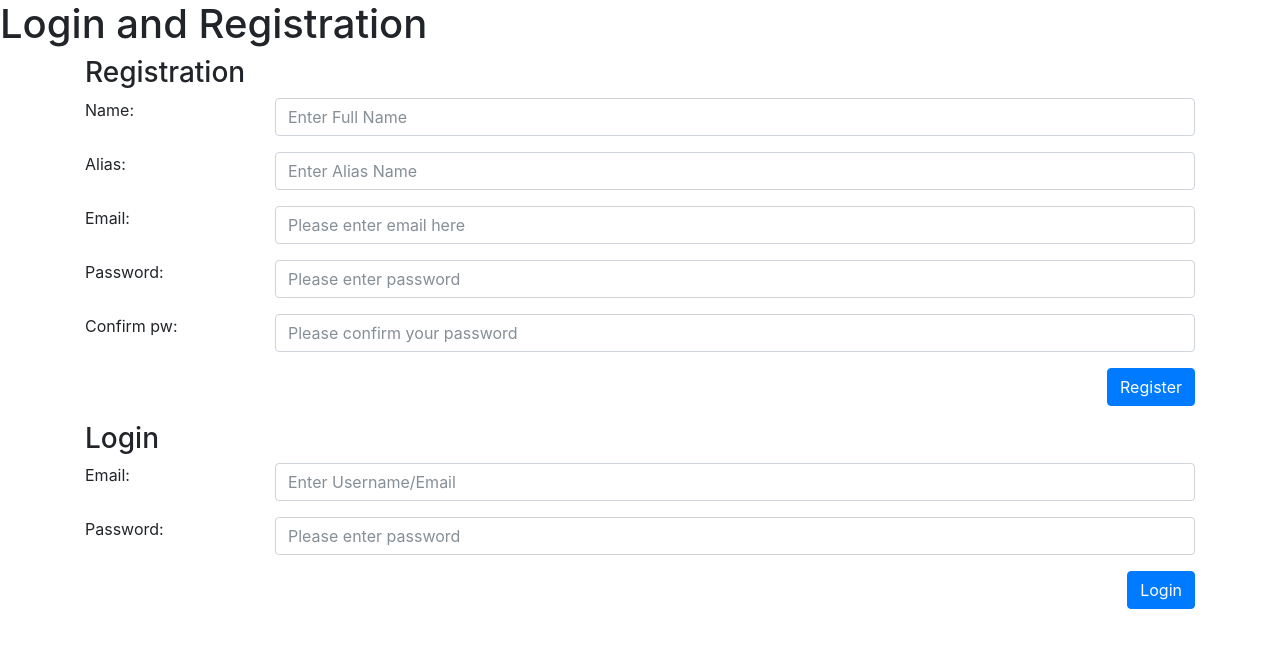
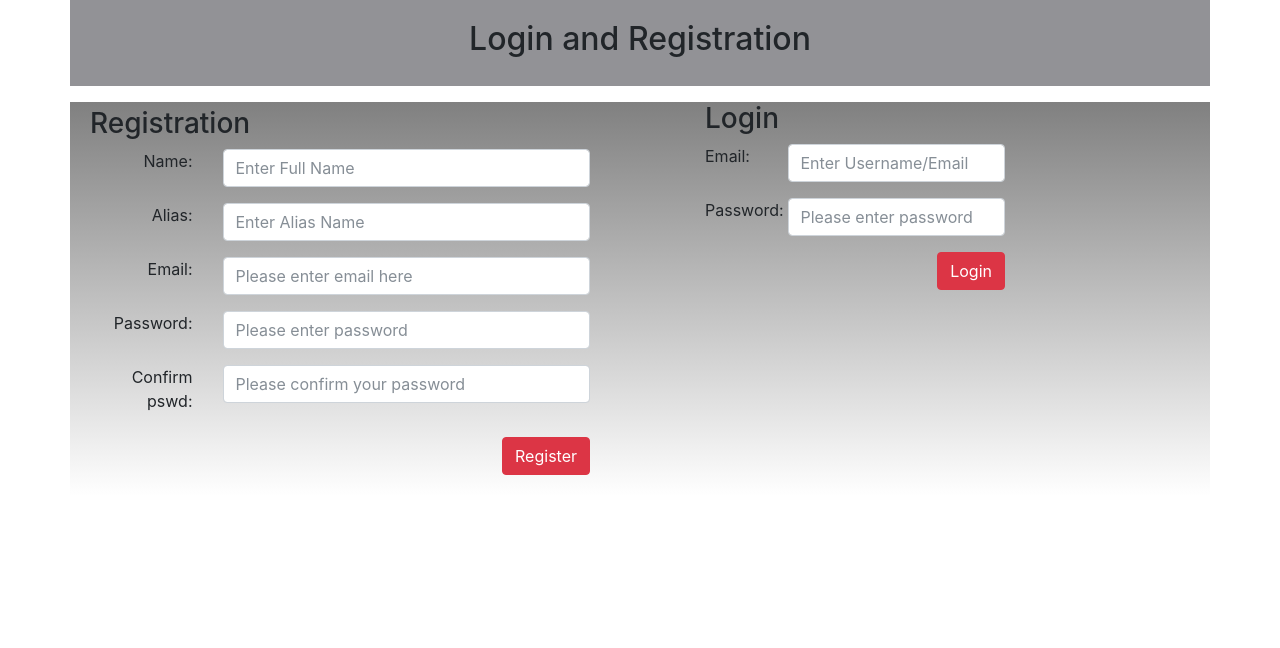
Before and after one commit to jinalpatel29/belt_reviewer, a Django app: page / in a window 1280 px wide. Shown: the top 648 px of the page. Run offline with Django 3.2, Linux system fonts and the light colour scheme; parts of the project's set-up code (start-up, migrations or seed data) failed here and were passed over; some libraries are stand-ins or nearby versions.

Commit message:
updated UI

```diff
--- a/apps/belt_rev/static/belt_rev/style.css
+++ b/apps/belt_rev/static/belt_rev/style.css
@@ -1,16 +1,18 @@
-h1{
+.heading{
     text-align: center;
-    background-color: rgba(223, 223, 233, 0.801);
-    padding: 10px;
+    background-color: rgba(143, 143, 148, 0.972);
+    padding: 20px;
+}
+.main{
+    background: linear-gradient(gray, white);
 }
 .container{
     margin: 0 auto;
-    /* max-width: 700px; */
 }
 .register{
     display: inline-block;
     margin: 5px;
-    width: 400px;
+    width: 500px;
 }
 .login{
     display: inline-block;
@@ -22,7 +24,6 @@ h1{
 .right{
     width: 350px;
     height: 250px;
-    overflow: scroll;
     margin: 0;
 }
 span{
@@ -32,3 +33,20 @@ span{
 hr{
     border: 1px solid black;
 }
+.books{
+    background: linear-gradient(gray, white);
+}
+
+.content{
+    background: linear-gradient(gray, white);
+    padding: 10px;
+}
+
+#title{
+    color: black;
+}
+
+.profile{
+    background: linear-gradient(gray,white );
+    padding: 10px;
+}
--- a/apps/belt_rev/templates/belt_rev/index.html
+++ b/apps/belt_rev/templates/belt_rev/index.html
@@ -11,16 +11,18 @@
     <link rel="stylesheet" href="https://maxcdn.bootstrapcdn.com/bootstrap/4.0.0-beta.2/css/bootstrap.min.css" integrity="sha384-PsH8R72JQ3SOdhVi3uxftmaW6Vc51MKb0q5P2rRUpPvrszuE4W1povHYgTpBfshb"
         crossorigin="anonymous">
         {%load static%}
-    <link rel="stylesheet" href="{% static "belt_rev/style.css "%}">
+    <link rel="stylesheet" href="{% static "belt_rev/style.css"%}">
 </head>
 
 <body>
-    <h1>Login and Registration</h1>
-    <div class="container">
+    <div class="container heading">
+        <h2>Login and Registration</h2>
+    </div>
+
+    <div class="container my-3 main">
+        <div class="row ">
             <div class="msg">
-            {% if messages %}
-                {% for message in messages %}
-                {% if message.level == DEFAULT_MESSAGE_LEVELS.ERROR %}
+                {% if messages %} {% for message in messages %} {% if message.level == DEFAULT_MESSAGE_LEVELS.ERROR %}
                 <div class="alert alert-danger" role="alert">
                     {{ message }}
                 </div>
@@ -29,69 +31,74 @@
                 <div class="alert alert-success" role="alert">
                     {{ message }}
                 </div>
-                {% endif %}
-                {% endfor %}
-            {% endif %}
+                {% endif %} {% endfor %} {% endif %}
             </div>
+        </div>
+        <div class="row">
+            <div class="col col-md-6">
                 <div class="register">
                     <form action="/register" method="post">
                         <h3> Registration </h3>
                         {% csrf_token %}
                         <div class="form-group row">
-                    <label class="control-label col-sm-2" for="name">Name:</label>
-                    <div class="col-sm-10">
+                            <label class="control-label col-sm-3" for="name" style="text-align:right">Name:</label>
+                            <div class="col-sm-9">
                                 <input type="text" class="form-control" name="name" placeholder="Enter Full Name">
                             </div>
                         </div>
                         <div class="form-group row">
-                    <label class="control-label col-sm-2" for="name">Alias:</label>
-                    <div class="col-sm-10">
+                            <label class="control-label col-sm-3" for="name" style="text-align:right">Alias:</label>
+                            <div class="col-sm-9">
                                 <input type="text" class="form-control" name="alias" placeholder="Enter Alias Name">
                             </div>
                         </div>
                         <div class="form-group row">
-                    <label class="control-label col-sm-2" for="pwd">Email:</label>
-                    <div class="col-sm-10">
+                            <label class="control-label col-sm-3" for="pwd" style="text-align:right">Email:</label>
+                            <div class="col-sm-9">
                                 <input type="email" class="form-control" name="email" placeholder="Please enter email here">
                             </div>
                         </div>
                         <div class="form-group row">
-                    <label class="control-label col-sm-2" for="pwd">Password:</label>
-                    <div class="col-sm-10">
+                            <label class="control-label col-sm-3" for="pwd" style="text-align:right">Password:</label>
+                            <div class="col-sm-9">
                                 <input type="password" class="form-control" name="pwd" placeholder="Please enter password">
                             </div>
                         </div>
                         <div class="form-group row">
-                    <label class="control-label col-sm-2" for="pwd">Confirm pw:</label>
-                    <div class="col-sm-10">
+                            <label class="control-label col-sm-3" for="pwd" style="text-align:right">Confirm pswd:</label>
+                            <div class="col-sm-9">
                                 <input type="password" class="form-control" name="cpwd" placeholder="Please confirm your password">
                             </div>
                         </div>
                         <div class="form-group text-right">
-                    <button type="submit" class="btn btn-primary">Register</button>
+                            <button type="submit" class="btn btn-danger">Register</button>
                         </div>
                     </form>
                 </div>
+            </div>
+            <div class="col col-md-3">
                 <div class="login">
                     <form action="/login" method="post">
                         <h3> Login </h3>
                         {% csrf_token %}
                         <div class="form-group row">
-                    <label class="control-label col-sm-2" for="name">Email:</label>
-                    <div class="col-sm-10">
+                            <label class="control-label col-sm-3" for="name">Email:</label>
+                            <div class="col-sm-9">
                                 <input type="text" class="form-control" name="username" placeholder="Enter Username/Email">
                             </div>
                         </div>
                         <div class="form-group row">
-                    <label class="control-label col-sm-2" for="pwd">Password:</label>
-                    <div class="col-sm-10">
+                            <label class="control-label col-sm-3" for="pwd">Password:</label>
+                            <div class="col-sm-9">
                                 <input type="password" class="form-control" name="pwd" placeholder="Please enter password">
                             </div>
                         </div>
                         <div class="form-group text-right">
-                    <button type="submit" class="btn btn-primary">Login</button>
+                            <button type="submit" class="btn btn-danger">Login</button>
                         </div>
                     </form>
+                </div>
+            </div>
         </div>
     </div>
 </body>
```
Also changed, not shown: apps/belt_rev/templates/belt_rev/add.html (+10 -2 lines), apps/belt_rev/templates/belt_rev/books.html (+12 -7 lines), apps/belt_rev/templates/belt_rev/review.html (+9 -5 lines), apps/belt_rev/templates/belt_rev/user.html (+9 -7 lines), db.sqlite3. Lines whose indentation alone changed are shown as unchanged.
